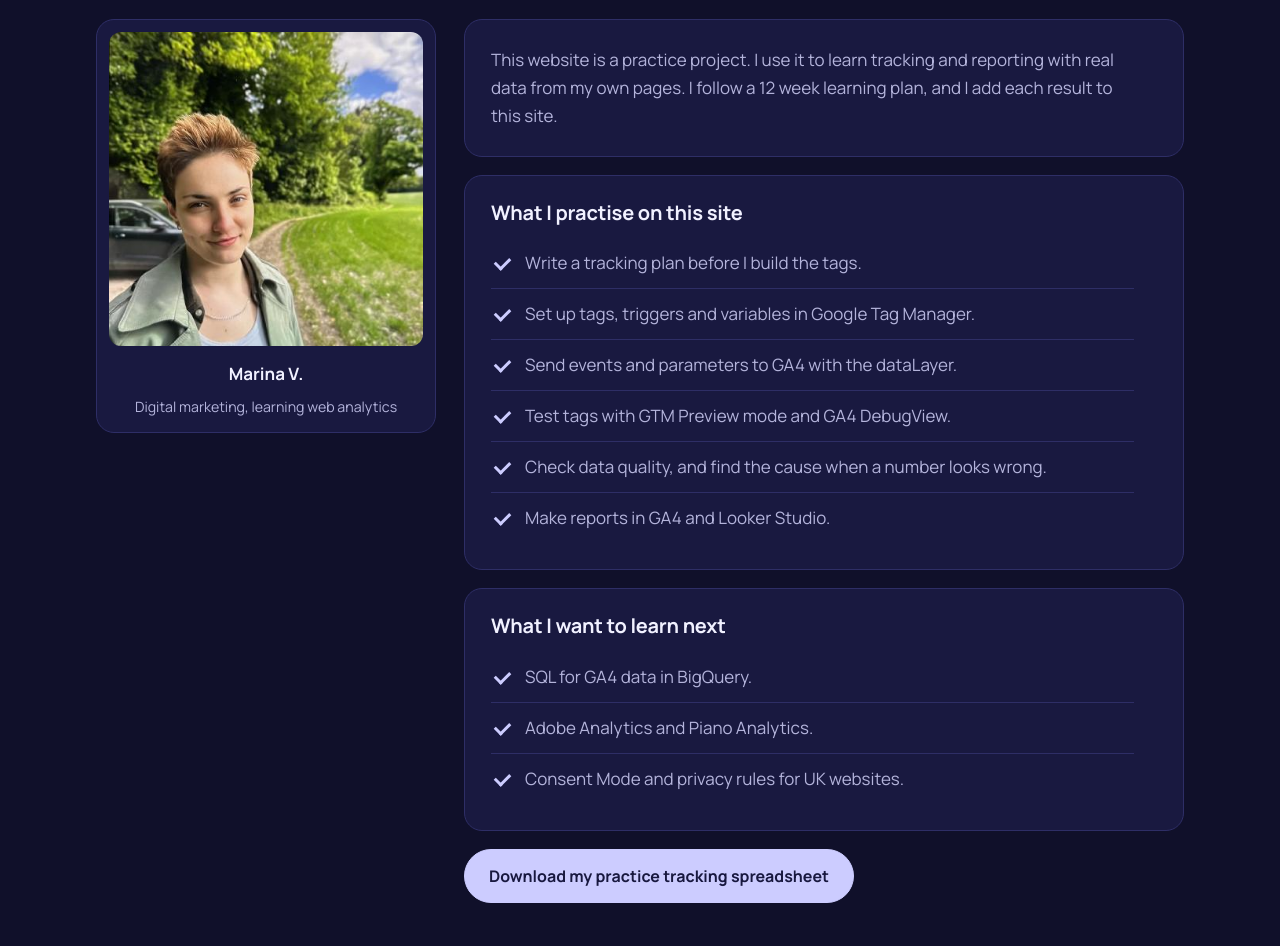
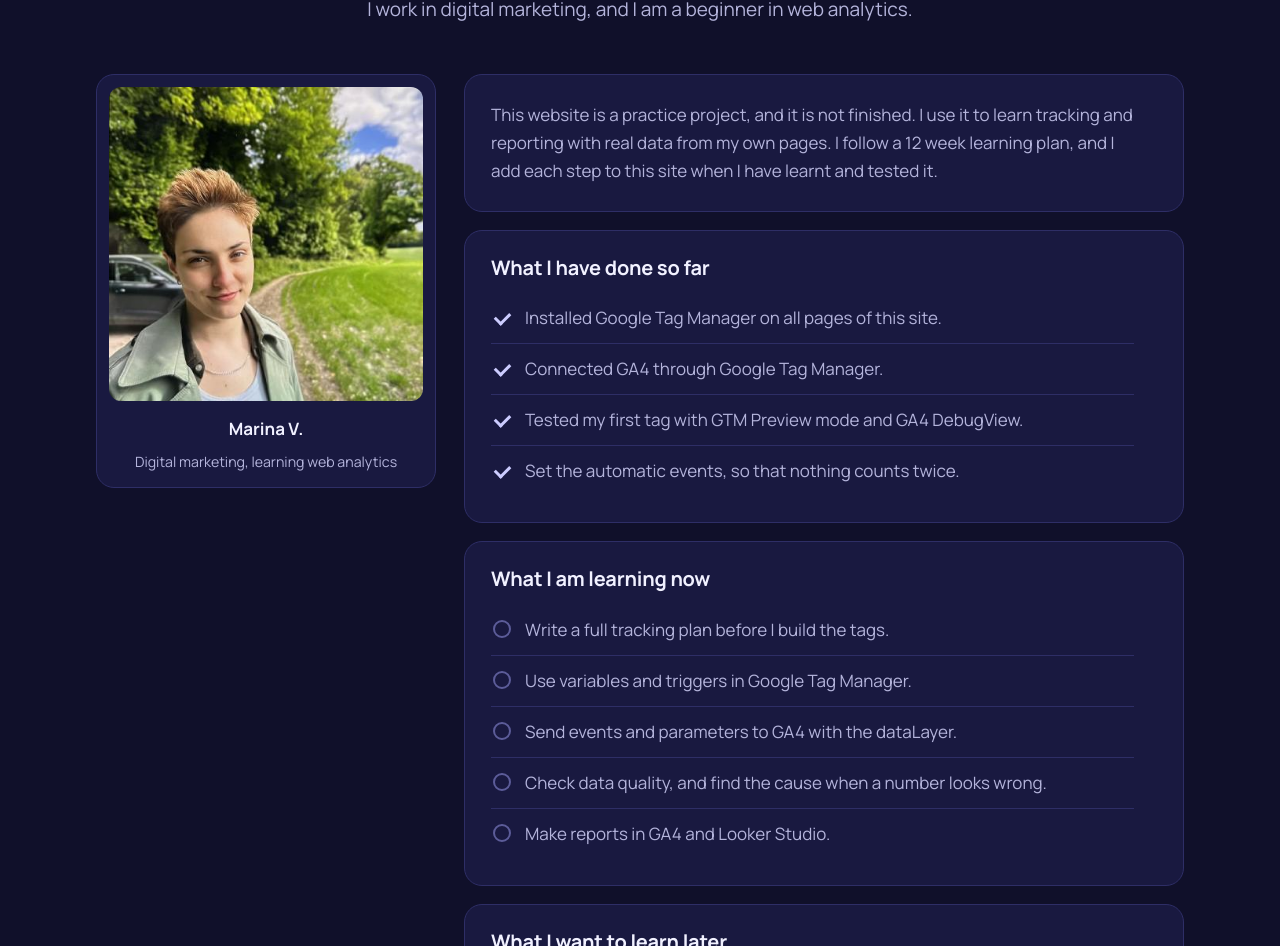
Before and after one commit to MarinaVanalyst/analytics-lab, a plain HTML site: page about.html in a window 1280 px wide. Shown: the part 296-1242 px from the top of the page. Drawn offline with Linux system fonts and the light colour scheme.

Commit message:
Revise about.html for clarity and project updates

```diff
--- a/about.html
+++ b/about.html
@@ -3,7 +3,6 @@
 <head>
   <meta charset="utf-8">
   <meta name="viewport" content="width=device-width, initial-scale=1">
-  <!-- Draft: stops Google from showing this site. Remove this line when the site is finished. -->
   <meta name="robots" content="noindex, nofollow">
   <title>About | Marina V. Analytics Lab</title>
   <meta name="description" content="The practice website of Marina V. I use it to learn web tracking with Google Tag Manager and GA4, and reporting with Looker Studio.">
@@ -47,8 +46,9 @@
 
   <main>
     <section class="page-head">
+      <p class="wip-badge"><span aria-hidden="true"></span>Work in progress: I am still learning</p>
       <h1>About <span class="grad">me</span></h1>
-      <p class="lead">I work in digital marketing, and I am learning web analytics.</p>
+      <p class="lead">I work in digital marketing, and I am a beginner in web analytics.</p>
     </section>
     <div class="about-grid">
       <aside class="card photo-card">
@@ -58,22 +58,30 @@
       </aside>
       <div class="stack">
         <div class="card">
-          <p>This website is a practice project. I use it to learn tracking and reporting with real data from my own pages. I follow a 12 week learning plan, and I add each result to this site.</p>
+          <p>This website is a practice project, and it is not finished. I use it to learn tracking and reporting with real data from my own pages. I follow a 12 week learning plan, and I add each step to this site when I have learnt and tested it.</p>
         </div>
         <div class="card">
-          <h3>What I practise on this site</h3>
+          <h3>What I have done so far</h3>
           <ul class="check-list">
-            <li>Write a tracking plan before I build the tags.</li>
-            <li>Set up tags, triggers and variables in Google Tag Manager.</li>
+            <li>Installed Google Tag Manager on all pages of this site.</li>
+            <li>Connected GA4 through Google Tag Manager.</li>
+            <li>Tested my first tag with GTM Preview mode and GA4 DebugView.</li>
+            <li>Set the automatic events, so that nothing counts twice.</li>
+          </ul>
+        </div>
+        <div class="card">
+          <h3>What I am learning now</h3>
+          <ul class="todo-list">
+            <li>Write a full tracking plan before I build the tags.</li>
+            <li>Use variables and triggers in Google Tag Manager.</li>
             <li>Send events and parameters to GA4 with the dataLayer.</li>
-            <li>Test tags with GTM Preview mode and GA4 DebugView.</li>
             <li>Check data quality, and find the cause when a number looks wrong.</li>
             <li>Make reports in GA4 and Looker Studio.</li>
           </ul>
         </div>
         <div class="card">
-          <h3>What I want to learn next</h3>
-          <ul class="check-list">
+          <h3>What I want to learn later</h3>
+          <ul class="todo-list">
             <li>SQL for GA4 data in BigQuery.</li>
             <li>Adobe Analytics and Piano Analytics.</li>
             <li>Consent Mode and privacy rules for UK websites.</li>
```
